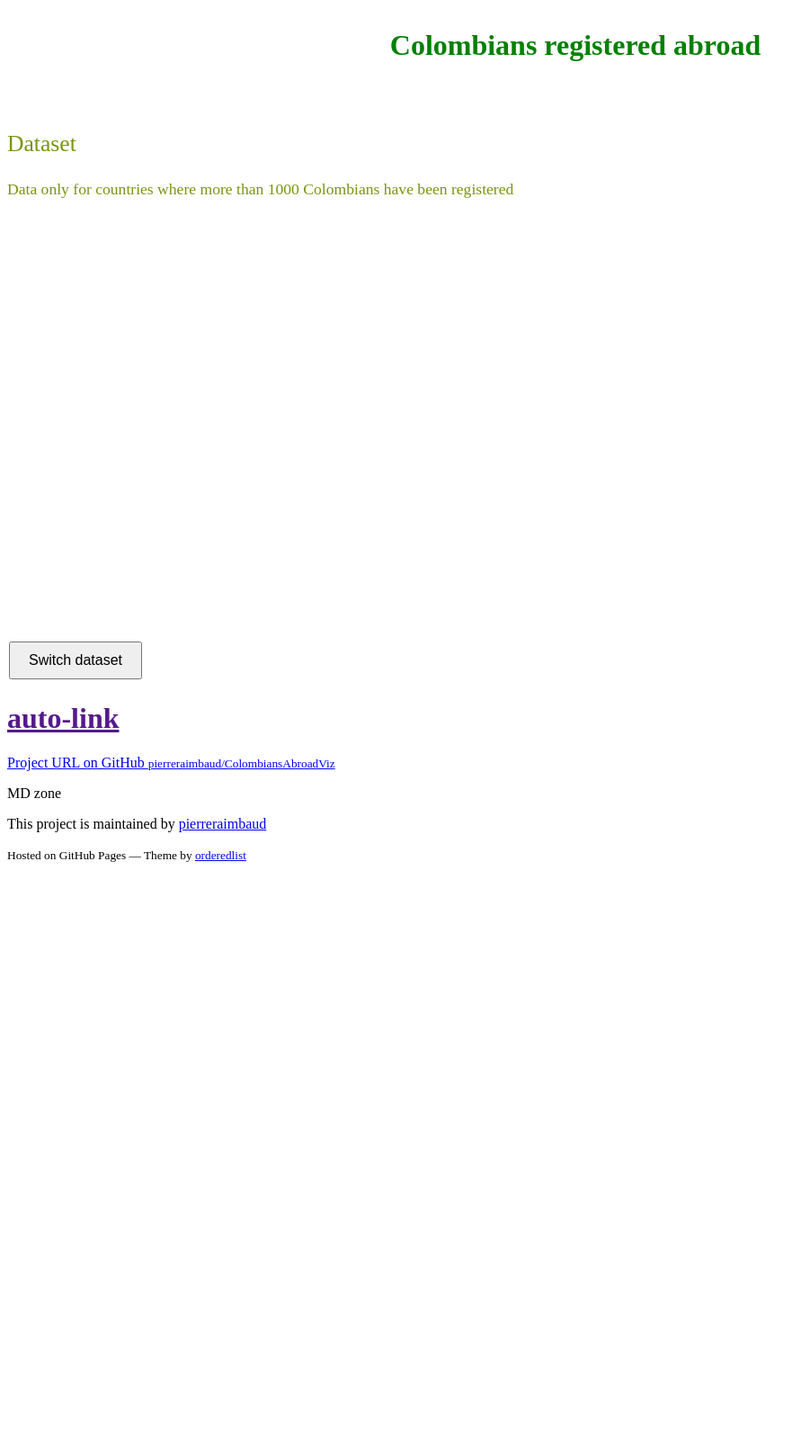
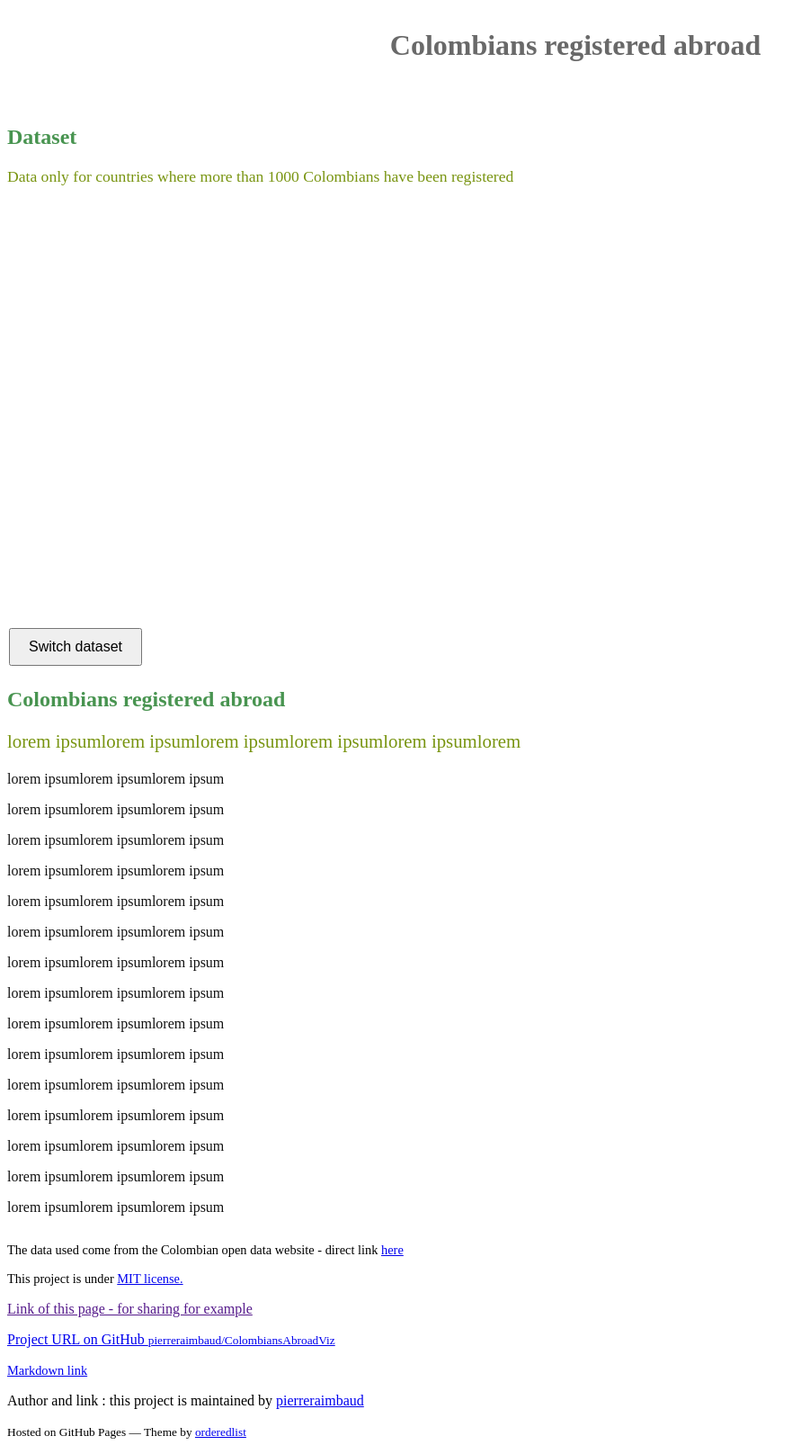
Before and after one commit to pierreraimbaud/ColombiansAbroadDataViz, a Jekyll site: the page built from README.md, in a window 1280 px wide. Shown: the whole page at 90% size, without its empty margins (0-901 px from the left). Built offline with Jekyll 4.4.1, drawn with Linux system fonts in a browser that asks for light colours; our own code applies the rules of GitHub Pages for plain Markdown files; before the commit the page ends 975 px from its top, so only the background shows below that.

Commit message:
HTML explainations first commit

```diff
--- a/_layouts/default.html
+++ b/_layouts/default.html
@@ -32,9 +32,14 @@
       text-align: center;
     }
 
+    h2 {
+      font-size : 150%;
+      color:#489450;
+    }
+
     h3 {
       font-size : 200%;
-      color:green;
+      color:#696969;
       text-align: center;
     }
 
@@ -46,22 +51,57 @@
       color:blue;
     }
 
+    #svgcontainer {
+    display: inline-block;
+    }
+
+    #explcontainer {
+        display: inline-block;
+    }
+
     </style>
 
-    <div id = "svgcontainer">
-          <h3>Colombians registered abroad</h3>
-          <br/>
-          <p style="color:#789410;font-size:160%">Dataset</p>
-          <p style="color:#789410;font-size:110%">Data only for countries where more than 1000 Colombians have been registered</p>
-          <button style="padding: 10px 20px; text-align: center;font-size: 16px;margin: 4px 2px;">Switch dataset</button>
+    <h3>Colombians registered abroad</h3>
+    <div id="wrapper">
+
+      <div id = "svgcontainer">
+            <br/>
+            <h2>Dataset</h2>
+            <p style="color:#789410;font-size:110%">Data only for countries where more than 1000 Colombians have been registered</p>
+            <button style="padding: 10px 20px; text-align: center;font-size: 16px;margin: 4px 2px;">Switch dataset</button>
+      </div>
+
+       <div id = "explcontainer">
+            <h2>Colombians registered abroad</h2>
+            <p style="color:#789410;font-size:130%">lorem ipsumlorem ipsumlorem ipsumlorem ipsumlorem ipsumlorem</p>
+            <p style="color:#111111;">lorem ipsumlorem ipsumlorem ipsum</p>
+            <p style="color:#111111;">lorem ipsumlorem ipsumlorem ipsum</p>
+            <p style="color:#111111;">lorem ipsumlorem ipsumlorem ipsum</p>
+            <p style="color:#111111;">lorem ipsumlorem ipsumlorem ipsum</p>
+            <p style="color:#111111;">lorem ipsumlorem ipsumlorem ipsum</p>
+            <p style="color:#111111;">lorem ipsumlorem ipsumlorem ipsum</p>
+            <p style="color:#111111;">lorem ipsumlorem ipsumlorem ipsum</p>
+            <p style="color:#111111;">lorem ipsumlorem ipsumlorem ipsum</p>
+            <p style="color:#111111;">lorem ipsumlorem ipsumlorem ipsum</p>
+            <p style="color:#111111;">lorem ipsumlorem ipsumlorem ipsum</p>
+            <p style="color:#111111;">lorem ipsumlorem ipsumlorem ipsum</p>
+            <p style="color:#111111;">lorem ipsumlorem ipsumlorem ipsum</p>
+            <p style="color:#111111;">lorem ipsumlorem ipsumlorem ipsum</p>
+            <p style="color:#111111;">lorem ipsumlorem ipsumlorem ipsum</p>
+            <p style="color:#111111;">lorem ipsumlorem ipsumlorem ipsum</p>
+
+
+      </div>
+
     </div>
-
+    <p style="font-size:90%">The data used come from the Colombian open data website - direct link <a href="https://www.datos.gov.co/Estad-sticas-Nacionales/Colombianos-registrados-en-el-exterior/y399-rzwf">here</a></p>
+    <p style="font-size:90%">This project is under <a href="https://opensource.org/licenses/MIT">MIT license.</a></p>
     <script src="https://d3js.org/d3.v5.min.js"></script>
 
     <script>
 
       // Const margin data for viz
-      const width = 900;
+      const width = 850;
       const height = 500;
       const margin = {top: 5, right: 70, bottom: 50, left: 50};
       const iwidth = width - margin.left -margin.right;
@@ -604,15 +644,14 @@
 
     <div class="wrapper">
       <header>
-        <h1><a href="">auto-link</a></h1>
-        <p></p>
+        <p><a href="">Link of this page - for sharing for example</a></p>
         <p class="view"><a href="https://github.com/pierreraimbaud/ColombiansAbroadViz">Project URL on GitHub <small>pierreraimbaud/ColombiansAbroadViz</small></a></p>
       </header>
-      <section>MD zone</section>
+      <section>
+        <a style="font-size:90%" href="https://github.com/pierreraimbaud/ColombiansAbroadViz#markdown">Markdown link</a>
+      </section>
       <footer>
-
-        <p>This project is maintained by <a href="https://github.com/pierreraimbaud">pierreraimbaud</a></p>
-
+        <p>Author and link : this project is maintained by <a href="https://github.com/pierreraimbaud">pierreraimbaud</a></p>
         <p><small>Hosted on GitHub Pages &mdash; Theme by <a href="https://github.com/orderedlist">orderedlist</a></small></p>
       </footer>
     </div>
```
Also changed, not shown: other parts of _layouts/default.html (+1 -1 lines).
